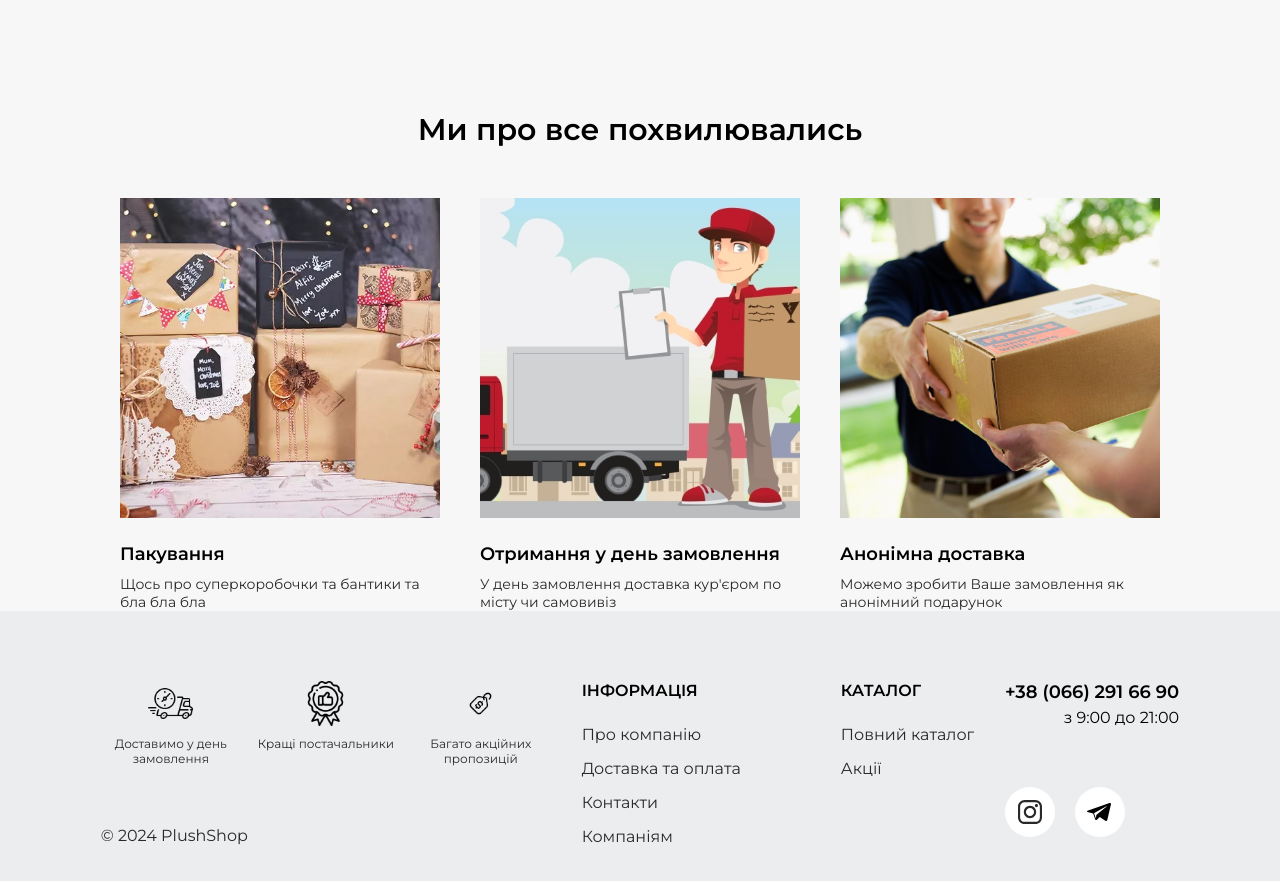
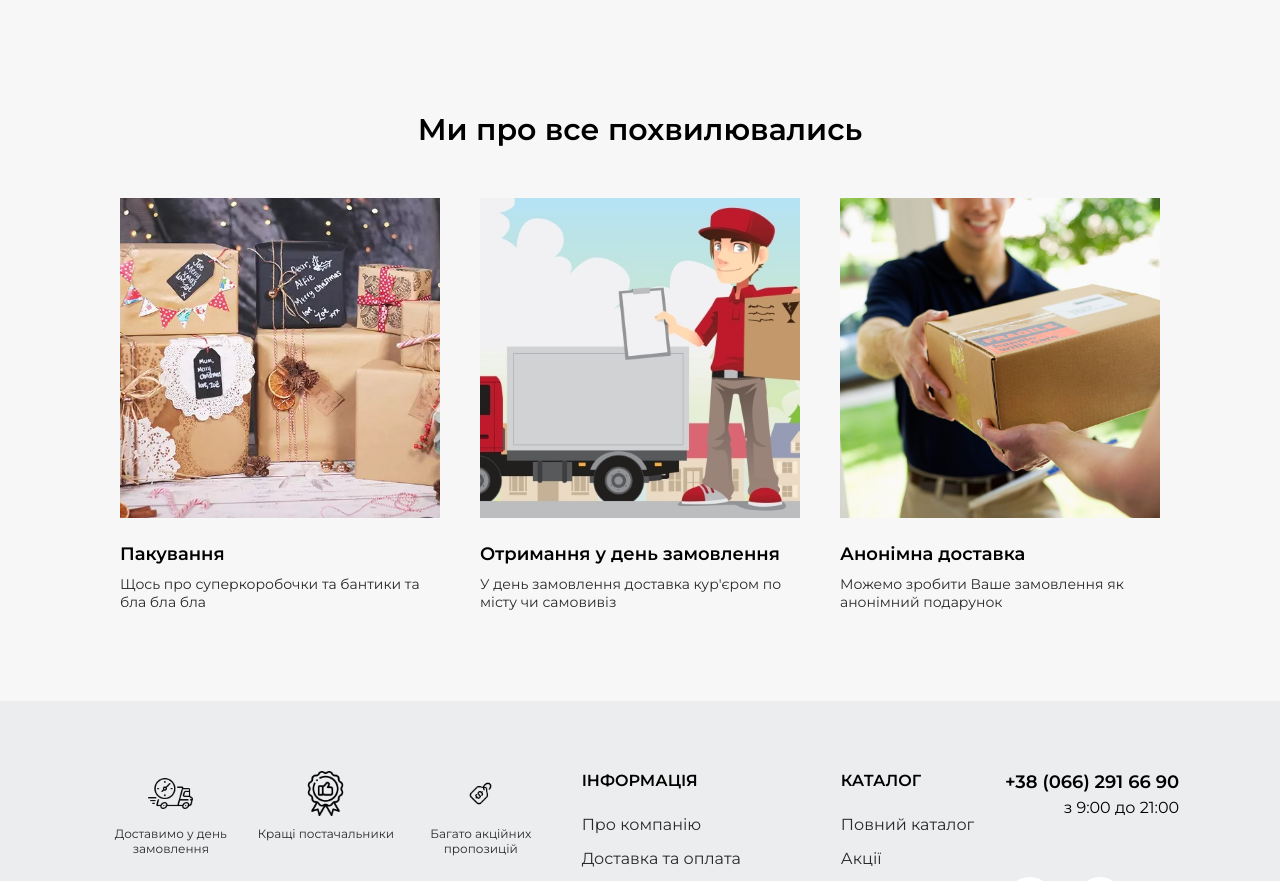
Before and after one commit to VRomanenko04/Plush-Store, a Next.js app: page / in a window 1280 px wide. Shown: the part 1768-2649 px from the top of the page. Built offline with nearby package versions, Linux system fonts and the light colour scheme.

Commit message:
Added padding below

```diff
--- a/src/components/HomePageAdvantages/HomePageAdvantages.module.scss
+++ b/src/components/HomePageAdvantages/HomePageAdvantages.module.scss
@@ -1,5 +1,6 @@
 .container {
     margin-top: 220px;
+    padding-bottom: 90px;
     display: flex;
     flex-direction: column;
     align-items: center;
```
